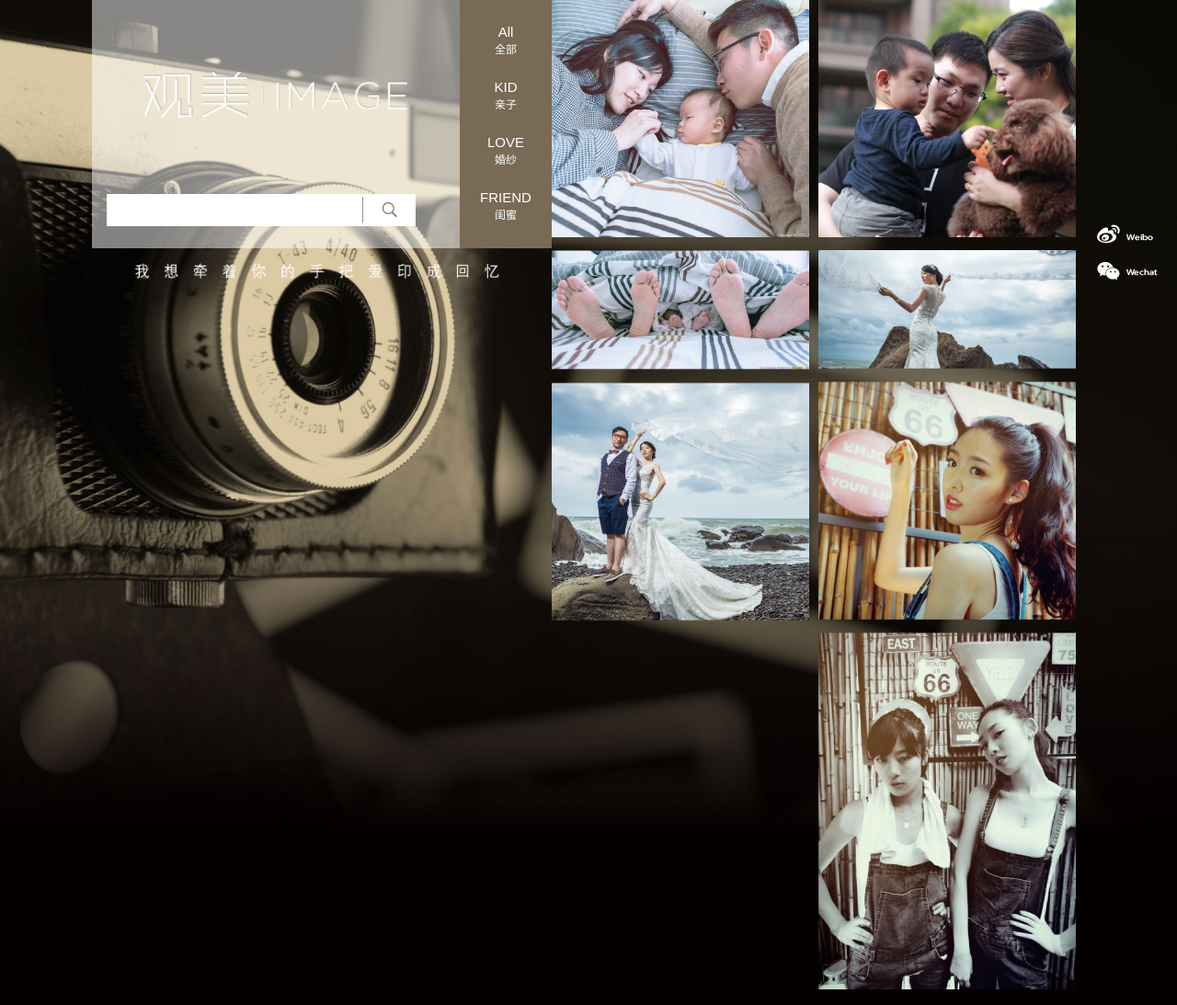
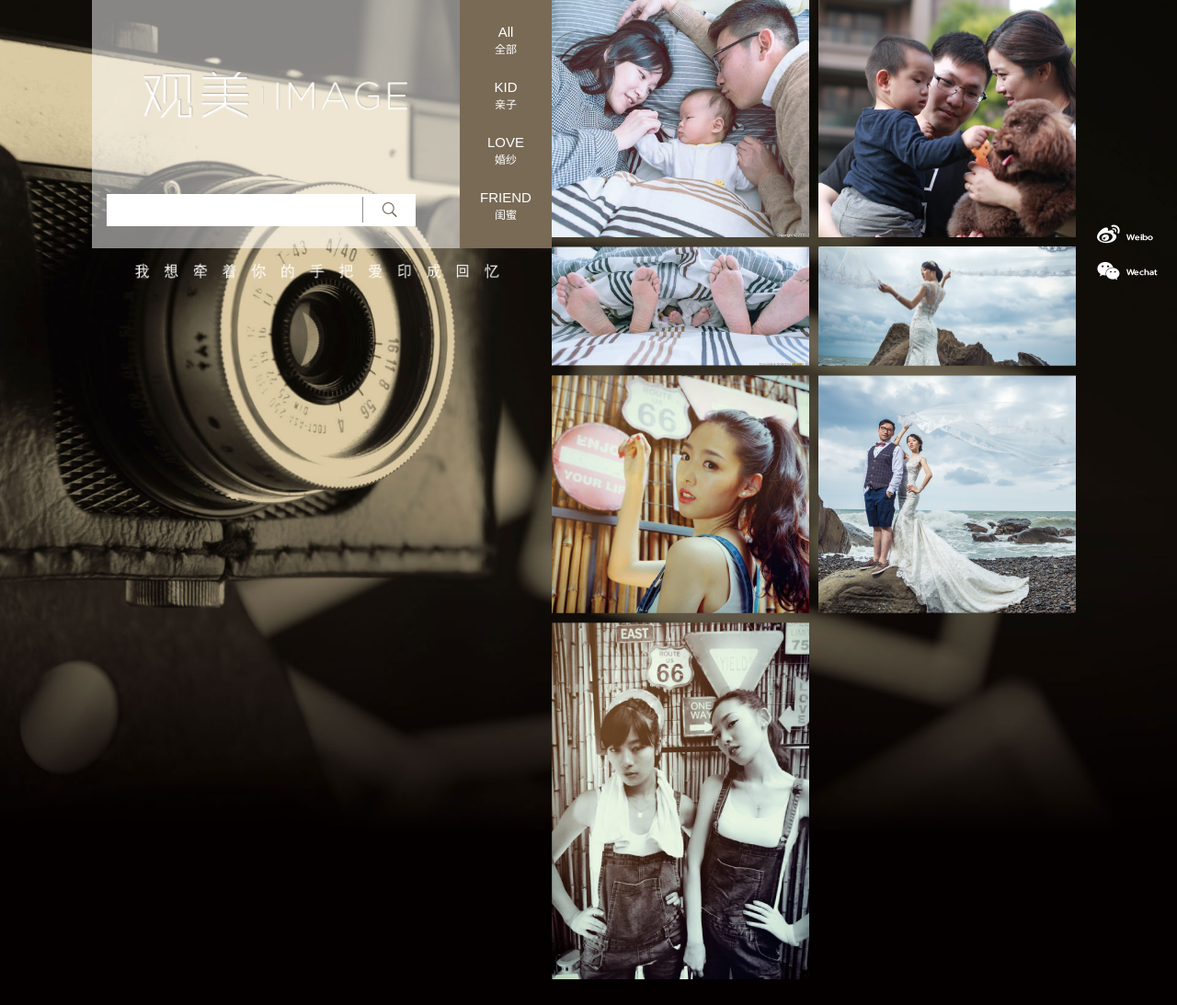
Before and after one commit to rup/GuanMei, a website: page gallery.html in a window 1280 px wide. Shown: the whole page at 92% size. Drawn offline with Linux system fonts and the light colour scheme.

Commit message:
set img height

```diff
--- a/gallery.html
+++ b/gallery.html
@@ -53,37 +53,37 @@
         <div class="grid js-masonry" data-masonry-options='{ "itemSelector": ".grid-item", "columWidth": 100 }' id="grid">
           <div class="grid-item">
             <a href="javascript:;">
-              <img src="images/gallery/gallery-01.png" alt="亲子" class="kid">
+              <img src="images/gallery/gallery-01.png" height="258" alt="亲子" class="kid">
             </a>
           </div>
           <div class="grid-item">
             <a href="javascript:;">
-              <img src="images/gallery/gallery-02.png" alt="亲子" class="kid video" url="http://player.youku.com/player.php/sid/XMTMzOTc0ODc0OA==/v.swf">
+              <img src="images/gallery/gallery-02.png" height="258" alt="亲子" class="kid video" url="http://player.youku.com/player.php/sid/XMTMzOTc0ODc0OA==/v.swf">
             </a>
           </div>
           <div class="grid-item">
             <a href="javascript:;">
-              <img src="images/gallery/gallery-03.png" alt="亲子" class="kid">
+              <img src="images/gallery/gallery-03.png" height="130" alt="亲子" class="kid">
             </a>
           </div>
           <div class="grid-item">
             <a href="javascript:;">
-              <img src="images/gallery/gallery-04.png" alt="婚纱" class="love">
+              <img src="images/gallery/gallery-04.png" height="130" alt="婚纱" class="love">
             </a>
           </div>
           <div class="grid-item">
             <a href="javascript:;">
-              <img src="images/gallery/gallery-05.png" alt="闺蜜" class="friend">
+              <img src="images/gallery/gallery-05.png" height="259" alt="闺蜜" class="friend">
             </a>
           </div>
           <div class="grid-item">
             <a href="javascript:;">
-              <img src="images/gallery/gallery-06.png" alt="婚纱" class="love">
+              <img src="images/gallery/gallery-06.png" height="259" alt="婚纱" class="love">
             </a>
           </div>
           <div class="grid-item">
             <a href="javascript:;">
-              <img src="images/gallery/gallery-07.png" alt="闺蜜" class="friend">
+              <img src="images/gallery/gallery-07.png" height="388" alt="闺蜜" class="friend">
             </a>
           </div>
         </div>
@@ -113,10 +113,7 @@
       }
     }
     window.onhashchange = changeCat
-    document.body.onload = function() {
-
-      changeCat()
-    }
+    changeCat()
 
     var tpl = "<div id='myModal' class='modal fade'>" +
                 "<div class='modal-dialog'>" +
--- a/scss/_gallery.scss
+++ b/scss/_gallery.scss
@@ -1,6 +1,10 @@
 .grid-item {
-  color: #fff;
-  padding: 0 10px 10px 0;
+    color: #fff;
+    padding: 0 10px 10px 0;
+    font-size: 0;
+    width: 290px;
+  a {
+  }
 }
 .grid-item img{
   width: 100%;
```
Also changed, not shown: css/main.css.
